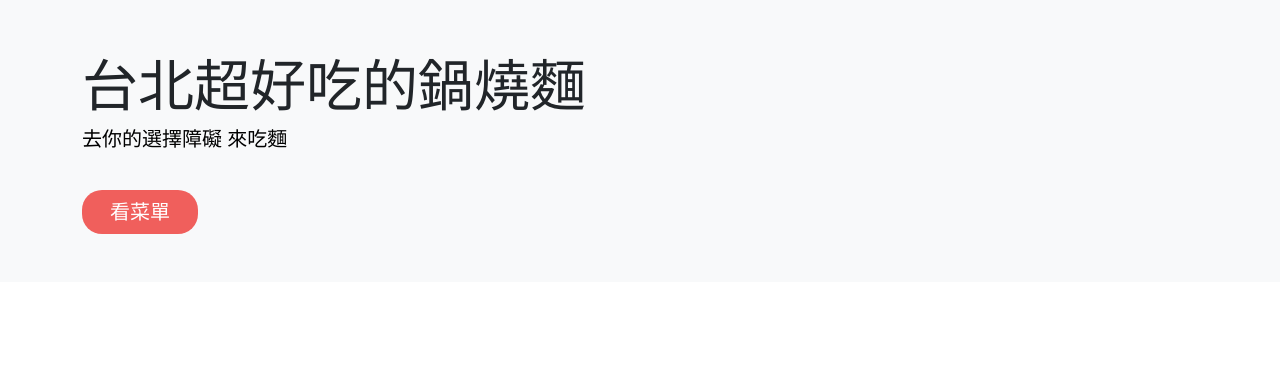
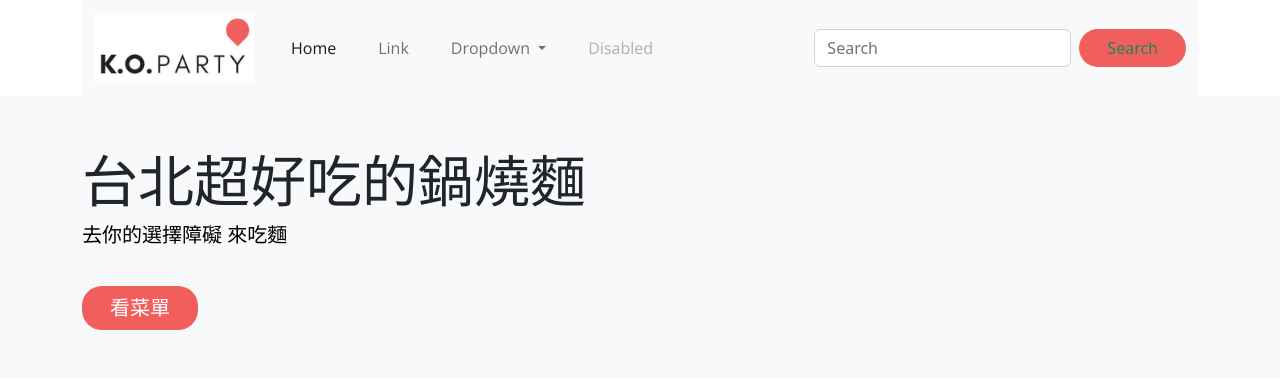
Before and after one commit to Joe78308/joe78308.github.io, a plain HTML site: page index.html in a window 1280 px wide. Drawn offline with nearby package versions, Linux system fonts and the light colour scheme.

Commit message:
7/8進度

```diff
--- a/index.html
+++ b/index.html
@@ -14,9 +14,51 @@
     <title>娟姊鍋燒麵 用心吃得見</title>
 </head>
 <body>
-    <section id="intro">
-        <div class="container-fluid bg-light p-5">
-        <div class="container">
+    <header>
+    <div class="container">
+    <nav class="navbar navbar-expand-lg bg-light">
+        <div class="container-fluid">
+          <a class="navbar-brand" href="#">
+            <img src="pictures/logo.jpg">
+          </a>
+          <button class="navbar-toggler" type="button" data-bs-toggle="collapse" data-bs-target="#navbarSupportedContent" aria-controls="navbarSupportedContent" aria-expanded="false" aria-label="Toggle navigation">
+            <span class="navbar-toggler-icon"></span>
+          </button>
+          <div class="collapse navbar-collapse" id="navbarSupportedContent">
+            <ul class="navbar-nav me-auto mb-2 mb-lg-0">
+              <li class="nav-item">
+                <a class="nav-link active" aria-current="page" href="#">Home</a>
+              </li>
+              <li class="nav-item">
+                <a class="nav-link" href="#">Link</a>
+              </li>
+              <li class="nav-item dropdown">
+                <a class="nav-link dropdown-toggle" href="#" role="button" data-bs-toggle="dropdown" aria-expanded="false">
+                  Dropdown
+                </a>
+                <ul class="dropdown-menu">
+                  <li><a class="dropdown-item" href="#">Action</a></li>
+                  <li><a class="dropdown-item" href="#">Another action</a></li>
+                  <li><hr class="dropdown-divider"></li>
+                  <li><a class="dropdown-item" href="#">Something else here</a></li>
+                </ul>
+              </li>
+              <li class="nav-item">
+                <a class="nav-link disabled">Disabled</a>
+              </li>
+            </ul>
+            <form class="d-flex" role="search">
+              <input class="form-control me-2" type="search" placeholder="Search" aria-label="Search">
+              <button class="btn btn-outline-success" type="submit">Search</button>
+            </form>
+          </div>
+        </div>
+     </div>
+     </nav>
+    </header>
+       <section id="intro">
+         <div class="container-fluid bg-light p-5">
+         <div class="container">
             <div class="col-md-12">
               <h1 class="display-4">台北超好吃的鍋燒麵</h1>
               <p class="lead">去你的選擇障礙 來吃麵</p>
```
